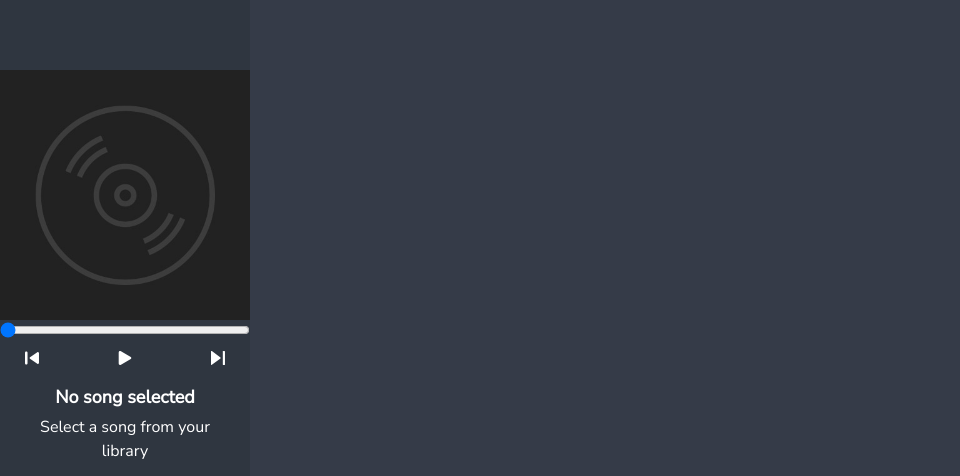
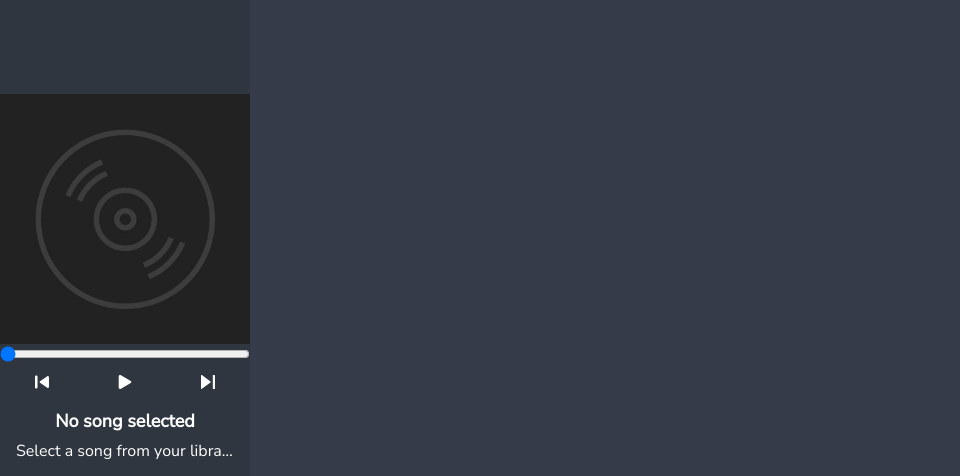
Before and after one commit to rtdtwo/hope-player-ui, a React (Create React App) app: page / in a window 1280 px wide. Shown: the part 321-797 px from the top of the page, without its empty margins (0-960 px from the left). Built offline with nearby package versions, Linux system fonts and the light colour scheme; no server answers.

Commit message:
Added current playing song indicator in song list

```diff
--- a/src/components/controller.js
+++ b/src/components/controller.js
@@ -36,14 +36,14 @@ const Controller = (props) => {
         console.log('Call next song')
         const currentIndex = state.queue.indexOf(song);
         if (currentIndex < state.queue.length - 1) {
-            setState(state => ({...state, currentSong: state.queue[currentIndex + 1] }))
+            setState(state => ({ ...state, currentSong: state.queue[currentIndex + 1] }))
         }
     }
 
     const goToPreviousSong = () => {
         const currentIndex = state.queue.indexOf(song);
         if (currentIndex > 0) {
-            setState(state => ({...state, currentSong: state.queue[currentIndex - 1] }))
+            setState(state => ({ ...state, currentSong: state.queue[currentIndex - 1] }))
         }
     }
 
@@ -81,7 +81,7 @@ const Controller = (props) => {
     }
 
     return (
-        <div>
+        <div className="controller">
             <img className="albumart" src={albumArt} alt="" />
             <input
                 className="seekbar"
@@ -90,8 +90,8 @@ const Controller = (props) => {
                 max={audio.duration}
                 value={currentTime}
                 onChange={(event) => handleChange(event)} />
-            <Row>
-                <Col className="text-center">
+            <Row className="audio-controls text-center m-0">
+                <Col>
                     <img src={prevIcon} width="14px" height="14px" alt=""
                         onClick={() => {
                             pauseAudio();
@@ -118,8 +118,8 @@ const Controller = (props) => {
                         }} />
                 </Col>
             </Row>
-            <p className="songname ml-3 mt-3 mr-3 mb-1">{song.name}</p>
-            <p className="artistname ml-3 mb-3 mr-3">{song.artist}</p>
+            <p className="songname pl-3 pt-3 pr-3 pb-1 m-0">{song.name}</p>
+            <p className="artistname pl-3 pb-3 pr-3 m-0">{song.artist}</p>
         </div>
     )
 };
--- a/src/components/songlist.js
+++ b/src/components/songlist.js
@@ -1,6 +1,8 @@
 import React, { useContext } from 'react';
 import Table from 'react-bootstrap/Table';
 import noSongsIcon from '../assets/music_color.svg';
+
+import equalizerAnimation from '../assets/equalizer_anim.gif'
 
 import GlobalState from '../contexts/GlobalState';
 
@@ -11,11 +13,13 @@ const SongList = (props) => {
         const date = new Date(song.added * 1000)
         const formattedDate = date.getDate() + '-' + (date.getMonth() + 1) + '-' + date.getFullYear()
 
+        const equalizerAnim = (state.currentSong === song) ? equalizerAnimation : ''
         return (
-            <tr key={song.id} onClick={() => setState(state => ({...state, currentSong: song }))}>
+            <tr key={song.id} onClick={() => setState(state => ({ ...state, currentSong: song }))}>
                 <td>{song.name}</td>
                 <td>{song.artist}</td>
                 <td>{formattedDate}</td>
+                <td><img src={equalizerAnim} height="24px"/></td>
             </tr>
         )
     });
@@ -28,6 +32,7 @@ const SongList = (props) => {
                         <th>Title</th>
                         <th>Artist</th>
                         <th>Added</th>
+                        <th></th>
                     </tr>
                 </thead>
                 <tbody>
--- a/src/index.css
+++ b/src/index.css
@@ -17,7 +17,6 @@ body {
 .controller {
   background: #2f3640;
   width: 250px;
-  height: 340px;
 }
 
 .align_bottom{
@@ -37,12 +36,22 @@ body {
   font-weight: bold;
   font-family: 'Nunito Sans', sans-serif;
   color: white;
+  overflow: hidden;
+  text-overflow: ellipsis;
+  -o-text-overflow: ellipsis;
+  white-space: nowrap;
+  width: 100%;
 }
 
 .artistname {
   font-size: 16px;
   font-family: 'Nunito Sans', sans-serif;
   color: white;
+  overflow: hidden;
+  text-overflow: ellipsis;
+  -o-text-overflow: ellipsis;
+  white-space: nowrap;
+  width: 100%;
 }
 
 .transparent {
@@ -82,5 +91,9 @@ body {
 }
 
 .seekbar {
-  width: 100%;
+  width: 100%
 }
+
+.audio-controls {
+  width: 100%
+}
```
Also changed, not shown: src/assets/equalizer_anim.gif (added).
